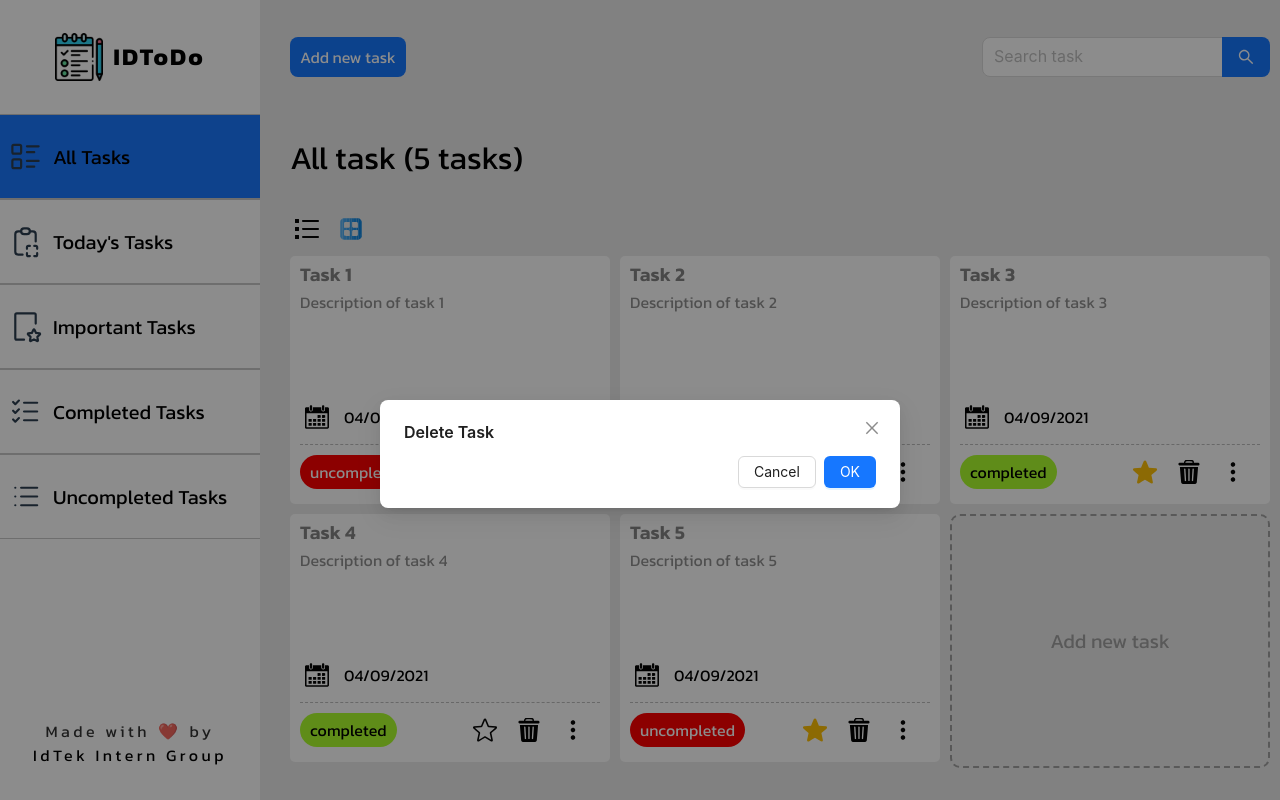
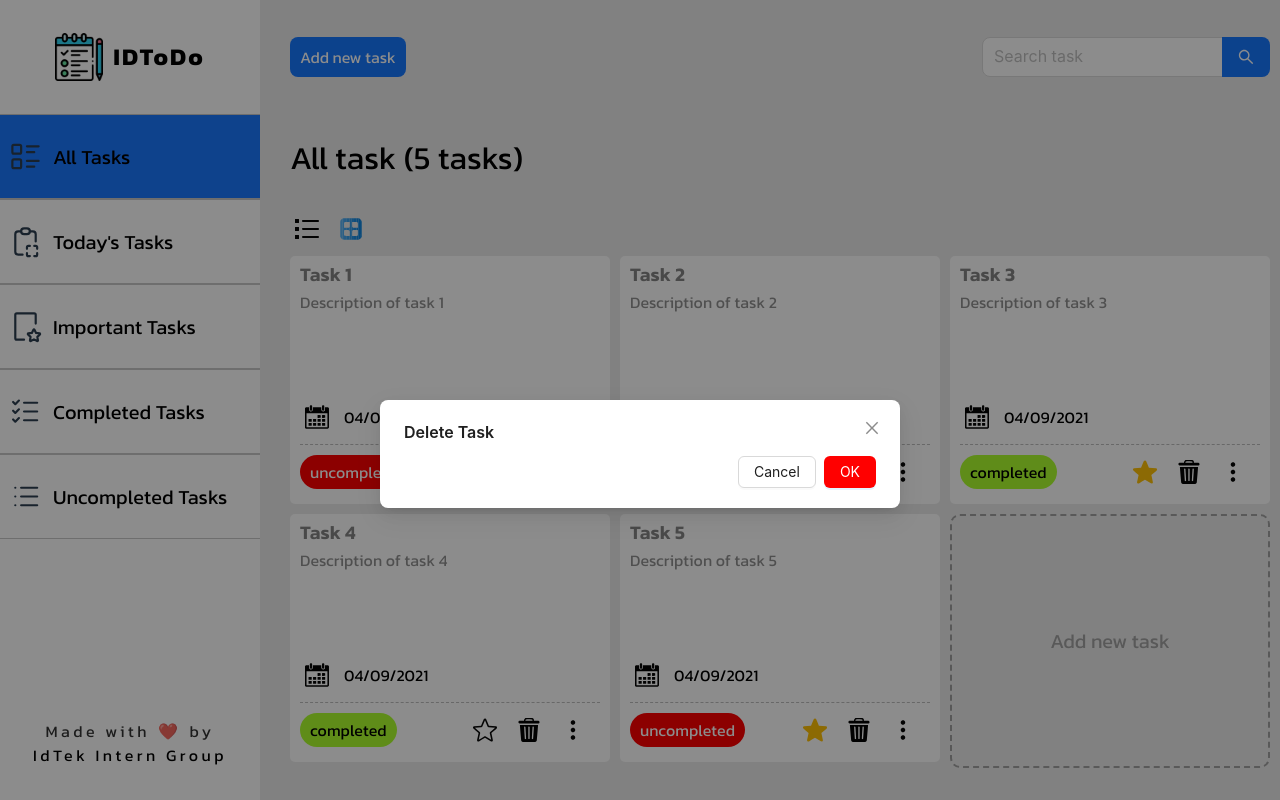
Before and after one commit to phongpham0702/project-idtodo, a React (Vite) app: page / in a window 1280 px wide. Both pictures are taken after a click on the picture 529 px from the left and 472 px from the top of the page. Built offline with nearby package versions, Linux system fonts and the light colour scheme.

Commit message:
adjust okbutton's color in delete confirm modal

```diff
--- a/src/components/task-container/Task.tsx
+++ b/src/components/task-container/Task.tsx
@@ -91,7 +91,10 @@ export default function Task(
                 open={isModalOpen}
                 style={{ top: '50%' }}
                 onOk={handleOk}
-                onCancel={handleCancel}></Modal>
+                onCancel={handleCancel}
+                okButtonProps={{ style: { backgroundColor: 'red' } }}
+            >
+            </Modal>
 
 
         </div>
```
